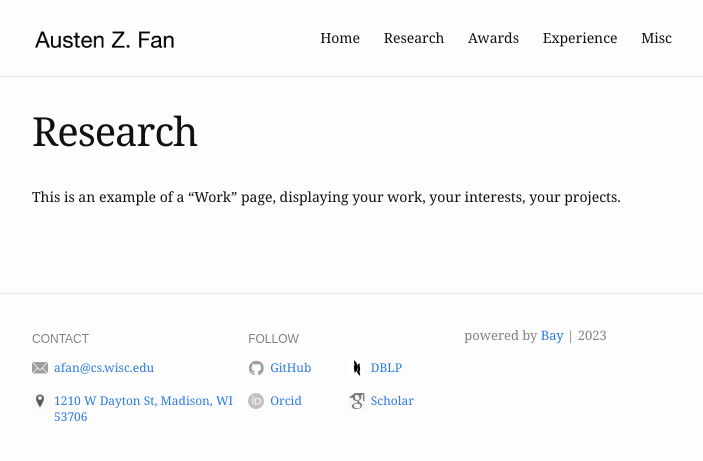
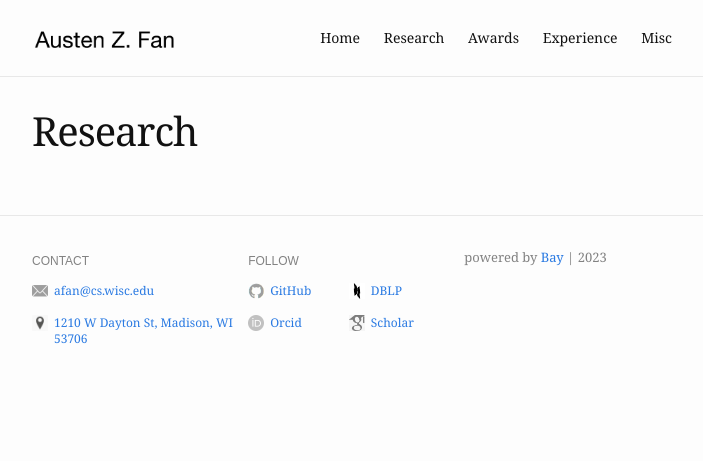
Before and after one commit to Austen-Z-Fan/Austen-Z-Fan.github.io, a Jekyll site: the page built from research.md, in a window 1280 px wide. Shown: the top 461 px of the page, without its empty margins (288-991 px from the left). Built offline with Jekyll 4.4.1, drawn with Linux system fonts in a browser that asks for light colours; some of the changed lines change nothing that is shown.

Commit message:
Update research.md

```diff
--- a/research.md
+++ b/research.md
@@ -2,19 +2,4 @@
 layout: post
 title: Research
 slug: /research
-items:
-  - title: My Interest 1
-    image:
-      src: /assets/img/work/water.png
-      alt: water
-    description: Lorem ipsum dolor sit amet, consectetur adipiscing elit, sed do eiusmod tempor incididunt ut labore et dolore magna aliqua. Ut enim ad minim veniam, quis nostrud exercitation ullamco laboris nisi ut aliquip ex ea commodo consequat.
-  - title: My Interest 2
-    image:
-      src: /assets/img/work/sand.png
-      alt: sand
-    description: Lorem ipsum dolor sit amet, consectetur adipiscing elit, sed do eiusmod tempor incididunt ut labore et dolore magna aliqua. Ut enim ad minim veniam, quis nostrud exercitation ullamco laboris nisi ut aliquip ex ea commodo consequat. Duis aute irure dolor in reprehenderit in voluptate velit esse cillum dolore eu fugiat nulla pariatur.
 ---
-
-This is an example of a "Work" page, displaying your work, your interests, your projects.
-<br />
-<br />
```
